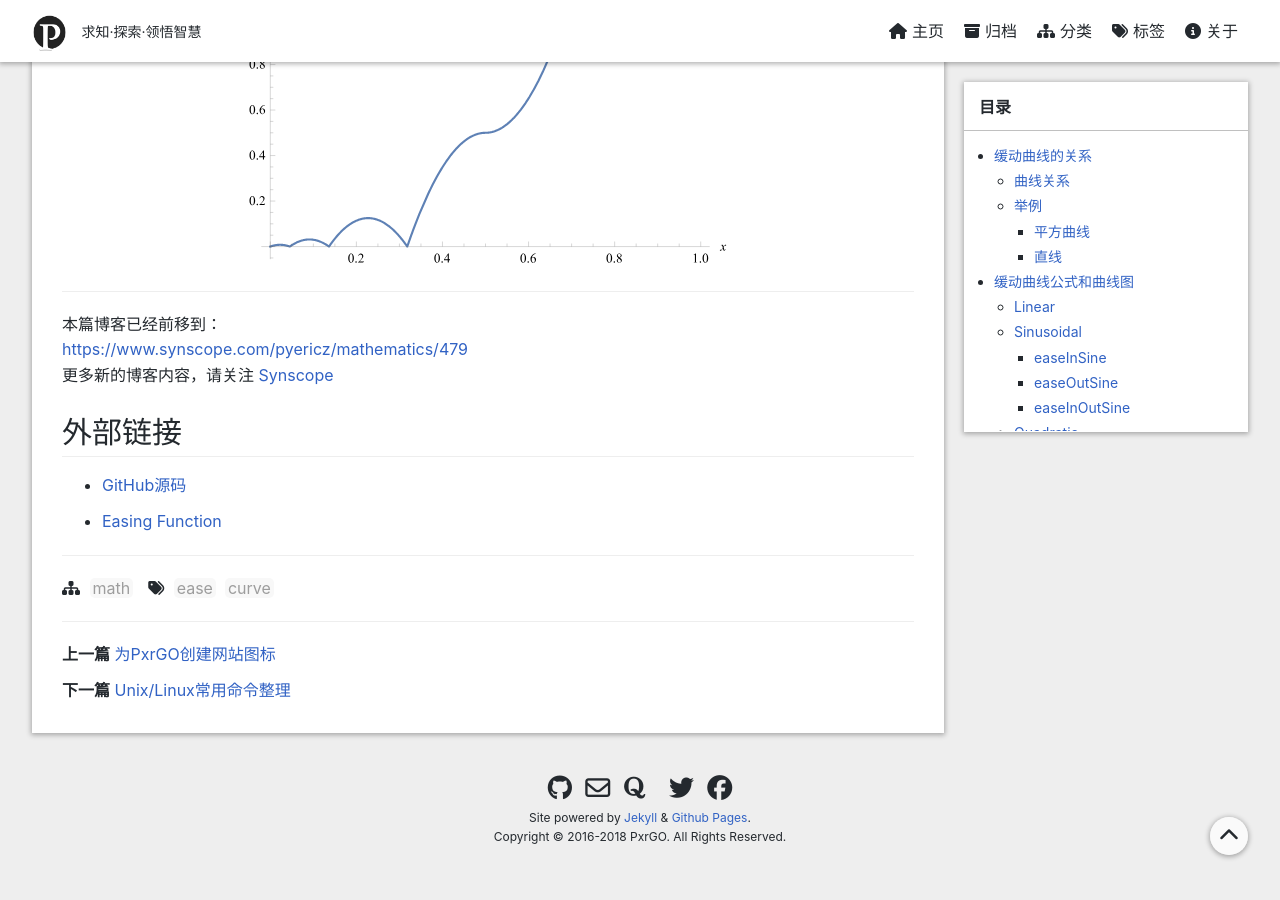
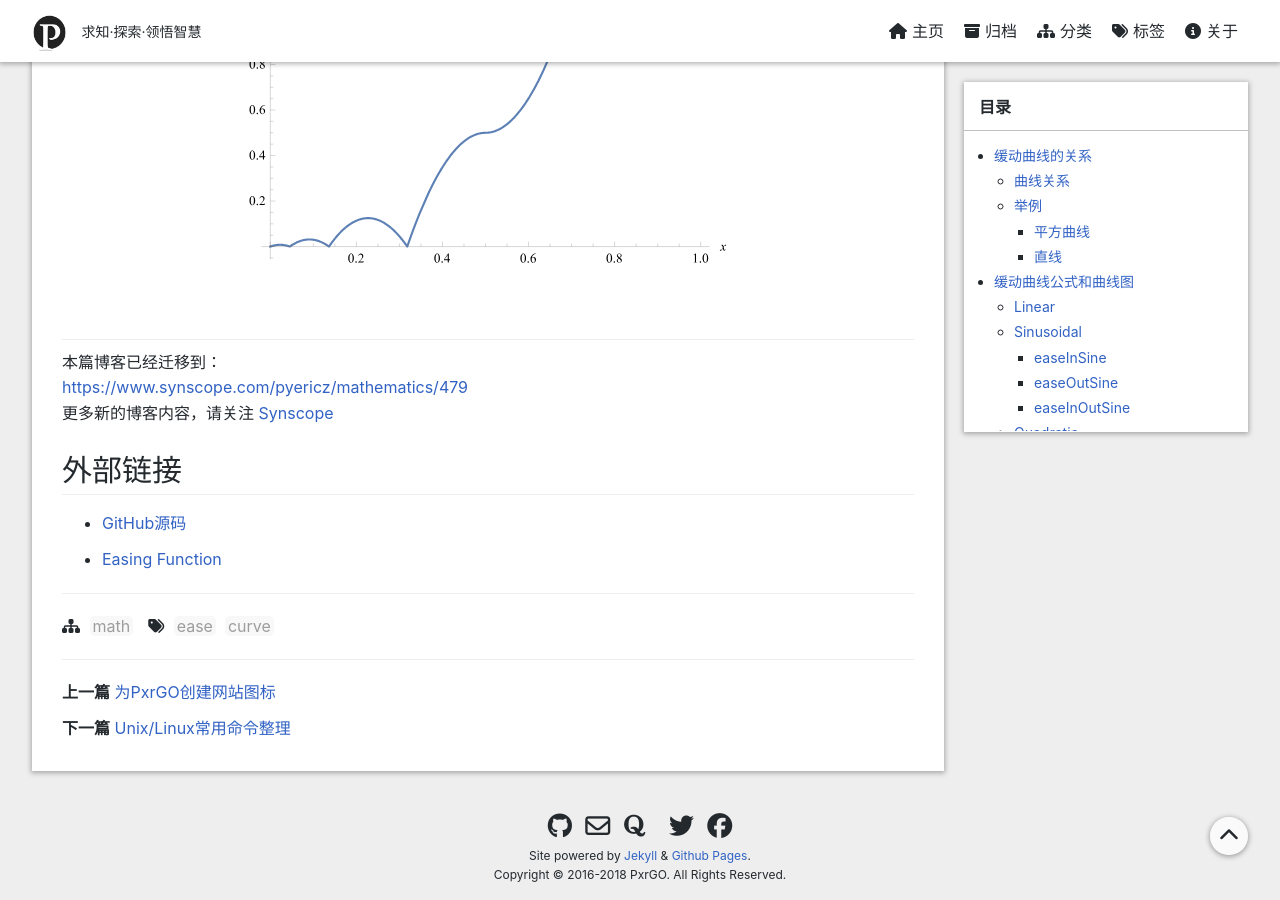
Before and after one commit to pyericz/blog, a Jekyll site: the page built from _posts/2017-08-28-ease-curve.md, in a window 1280 px wide and 900 px high, scrolled down 24074 px. Built offline with Jekyll 4.4.1, drawn with Linux system fonts in a browser that asks for light colours; nearby versions of some CDN libraries; formulas are drawn with MathJax 3; comment, search, counter and statistics services are not loaded; a style sheet for code colours, icons or effects is not loaded; before the commit the page ends 24936 px from its top, so only the background shows below that.

Commit message:
Update 2017-08-28-ease-curve.md

```diff
--- a/_posts/2017-08-28-ease-curve.md
+++ b/_posts/2017-08-28-ease-curve.md
@@ -812,8 +812,9 @@ float easeInOut(curve cv, float x)
 {:.imgcap}
 ![](/assets/img/2017/08/28/easeInOutBounce.svg)
 
+<br/>
 ---------------------------------
-本篇博客已经前移到：
+本篇博客已经迁移到：
 [https://www.synscope.com/pyericz/mathematics/479](https://www.synscope.com/pyericz/mathematics/479)
 更多新的博客内容，请关注 [Synscope](https://www.synscope.com/)
 
```
